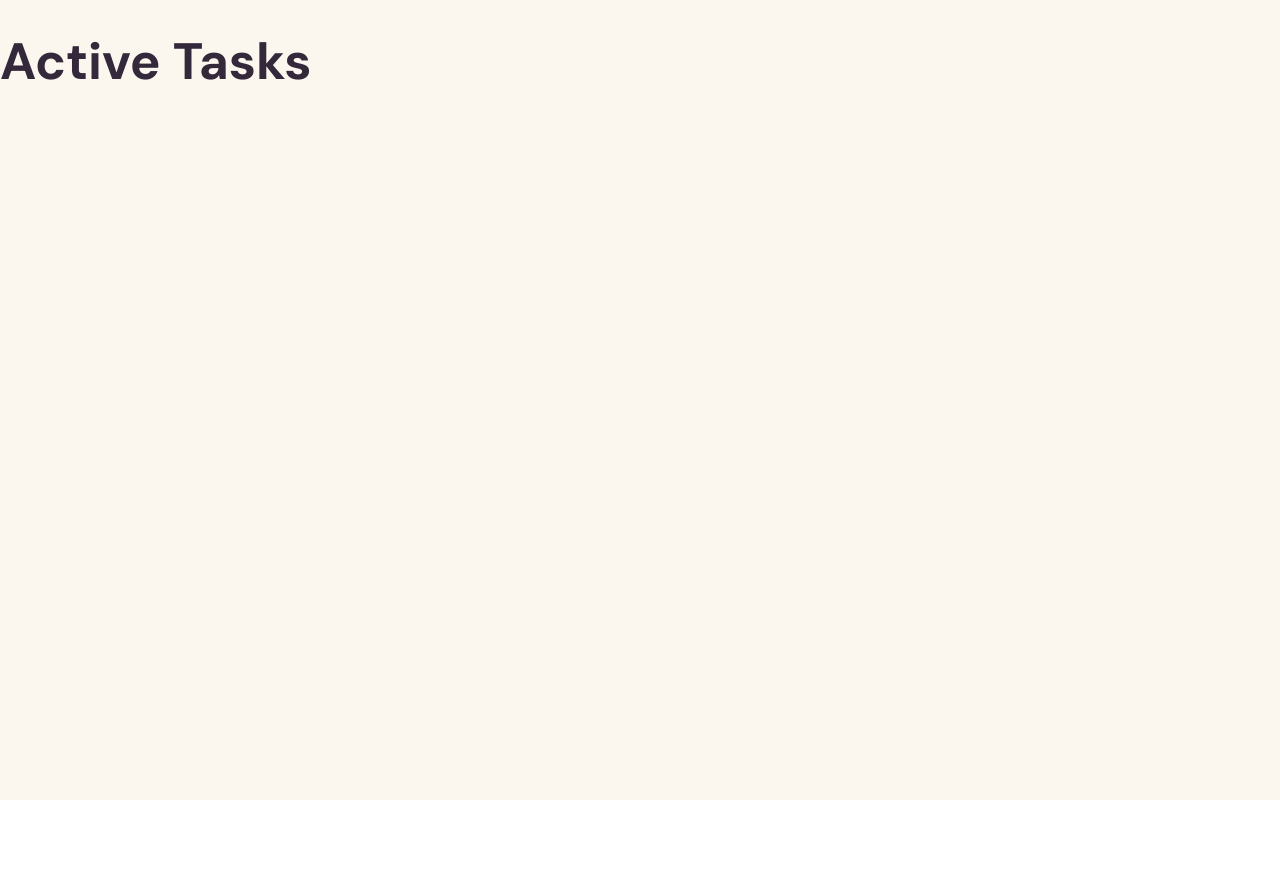
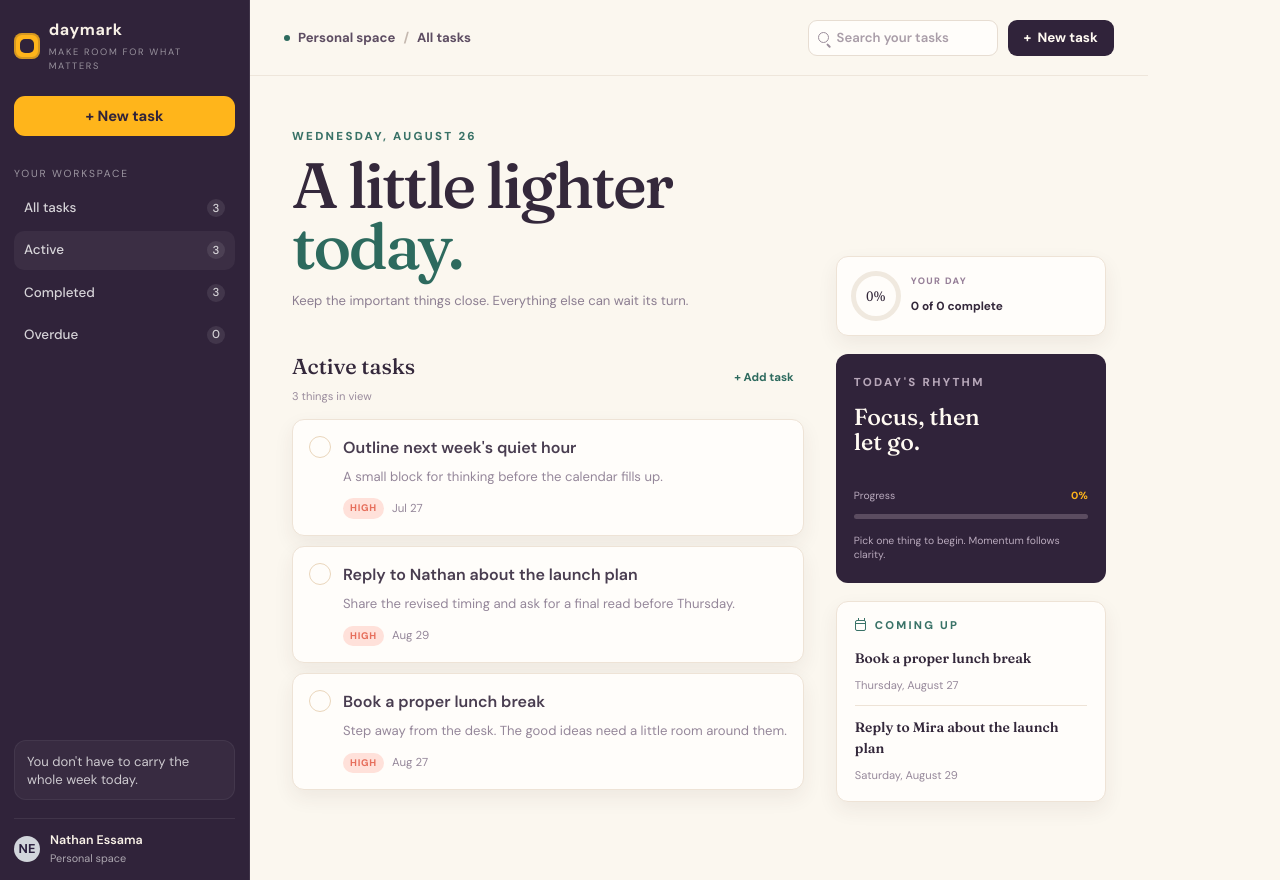
Before and after one commit to emperorfrost17-png/Task-Manger-App, a React (Vite) app in the folder task-manager-app/: page /active in a window 1280 px wide. Before the commit the page ends 800 px from the top, so only its background shows below. Built offline with nearby package versions, Linux system fonts and the light colour scheme.

Commit message:
done with ActiveTasks.jsx

```diff
--- a/task-manager-app/index.html
+++ b/task-manager-app/index.html
@@ -4,6 +4,7 @@
     <meta charset="UTF-8" />
 
     <meta name="viewport" content="width=device-width, initial-scale=1.0" />
+    <link rel="icon" type="image/svg+xml" href="./src/assets/all-tasks.png" />
     <link rel="preconnect" href="https://fonts.googleapis.com" />
     <link rel="preconnect" href="https://fonts.gstatic.com" crossorigin />
     <link
--- a/task-manager-app/src/Task-Pages/ActiveTasks.jsx
+++ b/task-manager-app/src/Task-Pages/ActiveTasks.jsx
@@ -1,8 +1,114 @@
-export function ActiveTasks() {
+import { Sidebar } from "../components/Sidebar";
+import { Header } from "../components/Header";
+
+export function ActiveTasks({ tasks }) {
   return (
     <>
+      <title>Active Tasks</title>
 
-    <h1>Active Tasks</h1>
+      <div className="app-shell">
+        <Sidebar tasks={tasks} />
+        <main className="main-content">
+          <Header />
+          <div className="workspace-area">
+            <section className="body-main">
+              <p className="date-label">WEDNESDAY, AUGUST 26</p>
+              <h1>
+                A little lighter
+                <br />
+                <span>today.</span>
+              </h1>
+              <p className="intro-copy">
+                Keep the important things close. Everything else can wait its
+                turn.
+              </p>
+
+              <div className="task-section-heading">
+                <div>
+                  <h2>Active tasks</h2>
+                  <p>
+                    {tasks.filter((task) => !task.completed).length} things in
+                    view
+                  </p>
+                </div>
+                <button className="add-task-link" type="button">
+                  <span aria-hidden="true">+</span> Add task
+                </button>
+              </div>
+
+              <div className="task-list">
+                {/*
+                    Filter the tasks to only show those with a status of "active"
+                  */}
+                {tasks
+                  .filter((task) => !task.completed)
+                  .map((task) => {
+                    return (
+                      <article className="task-card" key={task.id}>
+                        <span className="task-checkbox" aria-hidden="true" />
+                        <div>
+                          <h3>{task.title}</h3>
+                          <p>{task.description}</p>
+                          <div className="task-meta">
+                            <span className="priority-tag">
+                              {task.priority}
+                            </span>
+                            <span>{task.dueDate}</span>
+                          </div>
+                        </div>
+                      </article>
+                    );
+                  })}
+              </div>
+            </section>
+
+            <aside className="body-side">
+              <div className="day-progress">
+                <div className="progress-ring">0%</div>
+                <div>
+                  <p>YOUR DAY</p>
+                  <strong>0 of 0 complete</strong>
+                </div>
+              </div>
+              <div className="rhythm-card">
+                <p className="panel-label">TODAY'S RHYTHM</p>
+                <h2>
+                  Focus, then
+                  <br />
+                  let go.
+                </h2>
+                <div className="progress-row">
+                  <span>Progress</span>
+                  <strong>0%</strong>
+                </div>
+                <div className="progress-track">
+                  <span />
+                </div>
+                <p className="panel-copy">
+                  Pick one thing to begin. Momentum follows clarity.
+                </p>
+              </div>
+              <div className="upcoming-card">
+                <div className="upcoming-header">
+                  <p className="panel-label upcoming-label">
+                    <span className="calendar-icon" aria-hidden="true" />
+                    <span className="upcoming-label-text">COMING UP</span>
+                  </p>
+                </div>
+                <div className="upcoming-event">
+                  <h3>Book a proper lunch break</h3>
+                  <p>Thursday, August 27</p>
+                </div>
+                <hr />
+                <div className="upcoming-event">
+                  <h3>Reply to Mira about the launch plan</h3>
+                  <p>Saturday, August 29</p>
+                </div>
+              </div>
+            </aside>
+          </div>
+        </main>
+      </div>
     </>
-  )
+  );
 }
--- a/task-manager-app/src/Task-Pages/All-Tasks/AllTasks.jsx
+++ b/task-manager-app/src/Task-Pages/All-Tasks/AllTasks.jsx
@@ -7,7 +7,7 @@ export function AllTasks({ tasks }) {
   return (
     <>
       <title>All Tasks</title>
-      <link rel="icon" type="image/svg+xml" href={AllTasksIcon} />
+
 
       <div className="app-shell">
         <Sidebar tasks={tasks} />
@@ -29,7 +29,7 @@ export function AllTasks({ tasks }) {
               <div className="task-section-heading">
                 <div>
                   <h2>All tasks</h2>
-                  <p>4 things in view</p>
+                  <p>{tasks.length} things in view</p>
                 </div>
                 <button className="add-task-link" type="button">
                   <span aria-hidden="true">+</span> Add task
@@ -39,7 +39,7 @@ export function AllTasks({ tasks }) {
               <div className="task-list">
                 {tasks.map((task) => {
                   return (
-                    <article className="task-card">
+                    <article className="task-card" key={task.id}>
                       <span className="task-checkbox" aria-hidden="true" />
                       <div>
                         <h3>{task.title}</h3>
--- a/task-manager-app/src/components/Sidebar.jsx
+++ b/task-manager-app/src/components/Sidebar.jsx
@@ -33,7 +33,7 @@ export function Sidebar({ tasks }) {
           }
         >
           <span>Active</span>
-          <span className="count">0</span>
+          <span className="count">{tasks.filter((task) => !task.completed).length}</span>
         </NavLink>
 
         <NavLink
```
